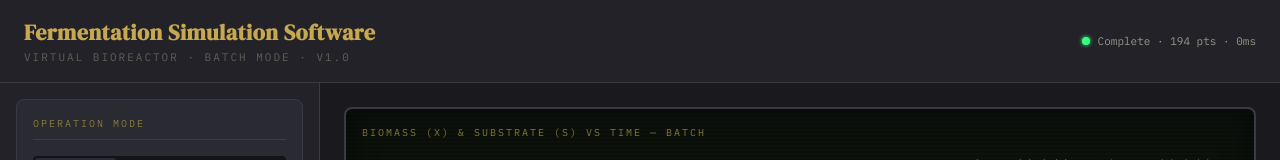
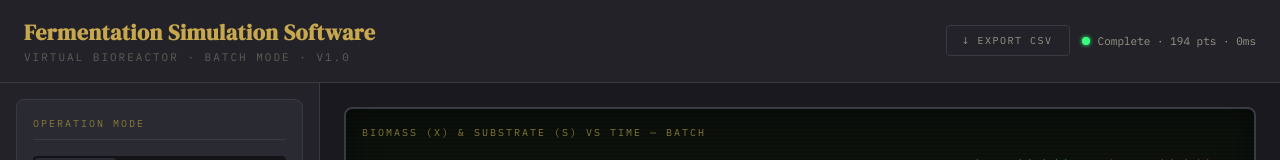
Before and after one commit to WisdomLota/fermentationSimulation, a React (Vite) app in the folder client/: page / in a window 1280 px wide. Shown: the top 160 px of the page. Built offline with nearby package versions, Linux system fonts and the light colour scheme.

Commit message:
export as CSV and hard refresh implemented

```diff
--- a/client/src/App.tsx
+++ b/client/src/App.tsx
@@ -15,6 +15,7 @@ import type {
   FedBatchConfig, ContinuousConfig,
 } from './types/simulation';
 import { DEFAULT_FEDBATCH_CONFIG, DEFAULT_CONTINUOUS_CONFIG } from './types/simulation';
+import { DataExport } from './components/DataExport';
 
 const DEFAULT_KINETICS: KineticParams = {
   muMax: 0.45, Ks: 1.5, alpha: 2.2, beta: 0.1, Yxs: 0.12, Yps: 0.46,
@@ -42,6 +43,7 @@ function App() {
   const [config, setConfig] = useState<SimConfig>(DEFAULT_CONFIG);
   const [fbConfig, setFbConfig] = useState<FedBatchConfig>(DEFAULT_FEDBATCH_CONFIG);
   const [cstConfig, setCstConfig] = useState<ContinuousConfig>(DEFAULT_CONTINUOUS_CONFIG);
+  const [resetCount, setResetCount] = useState(0);
 
   const { data, isRunning, error, runTime, dataPoints } = useSimulation({
     mode, kinetics, conditions, config,
@@ -66,11 +68,13 @@ function App() {
     setCstConfig(prev => ({ ...prev, [key]: value }));
   }, []);
   const handleReset = useCallback(() => {
+    setMode('batch');
     setKinetics(DEFAULT_KINETICS);
     setConditions(DEFAULT_CONDITIONS);
     setConfig(DEFAULT_CONFIG);
     setFbConfig(DEFAULT_FEDBATCH_CONFIG);
     setCstConfig(DEFAULT_CONTINUOUS_CONFIG);
+    setResetCount(c => c + 1);
   }, []);
   const handlePresetSelect = useCallback((c: ReactorConditions, cfg: SimConfig, fb?: FedBatchConfig, cst?: ContinuousConfig) => {
     setConditions(c); setConfig(cfg);
@@ -90,13 +94,16 @@ function App() {
             Virtual Bioreactor · {modeLabel} Mode · v1.0
           </div>
         </div>
-        <div className="status-indicator">
-          <div className={`status-dot ${isRunning ? 'running' : data ? 'complete' : ''}`} />
+        <div style={{ display: 'flex', alignItems: 'center', gap: '12px' }}>
+          {data && <DataExport data={data} mode={mode} />}
+          <div className="status-indicator">
+            <div className={`status-dot ${isRunning ? 'running' : data ? 'complete' : ''}`} />
           <span>
             {isRunning ? 'Simulating...'
               : data ? `Complete · ${dataPoints} pts · ${runTime}ms`
               : 'Ready'}
           </span>
+          </div>
         </div>
       </header>
 
@@ -116,7 +123,7 @@ function App() {
         {mode === 'continuous' && (
           <ContinuousControls config={cstConfig} muMax={kinetics.muMax} onChange={handleCstChange} />
         )}
-        <PresetSelector onSelect={handlePresetSelect} />
+        <PresetSelector key={resetCount} onSelect={handlePresetSelect} />
       </ControlPanel>
 
       <main className="viz-area">
--- /dev/null
+++ b/client/src/components/DataExport.tsx
@@ -0,0 +1,79 @@
+/**
+ * DataExport — Download simulation results as CSV
+ *
+ * Creates a downloadable CSV file with all time-series data
+ * and summary statistics. Researchers can then import this
+ * into Excel, MATLAB, or Python for further analysis.
+ */
+
+import React, { useCallback } from 'react';
+import type { SimulationOutput } from '../types/simulation';
+
+interface DataExportProps {
+  data: SimulationOutput;
+  mode: string;
+}
+
+export const DataExport: React.FC<DataExportProps> = ({ data, mode }) => {
+  const handleExportCSV = useCallback(() => {
+    // Build CSV header
+    const headers = ['Time (h)', 'Biomass X (g/L)', 'Substrate S (g/L)', 'Product P (g/L)', 'Growth Rate μ (1/h)'];
+    const rows = data.time.map((t, i) =>
+      [t.toFixed(4), data.biomass[i].toFixed(4), data.substrate[i].toFixed(4),
+       data.product[i].toFixed(4), data.growthRate[i].toFixed(6)].join(',')
+    );
+
+    // Add summary section
+    const summary = [
+      '', '',
+      'SUMMARY',
+      `Mode,${mode}`,
+      `Final Biomass (g/L),${data.summary.finalBiomass.toFixed(4)}`,
+      `Final Ethanol (g/L),${data.summary.finalEthanol.toFixed(4)}`,
+      `Residual Substrate (g/L),${data.summary.residualSubstrate.toFixed(4)}`,
+      `Yield Efficiency (%),${data.summary.yieldEfficiency.toFixed(2)}`,
+      `Peak Growth Rate (1/h),${data.summary.peakGrowthRate.toFixed(6)}`,
+      data.summary.time90 !== null ? `Time to 90% Consumption (h),${data.summary.time90.toFixed(2)}` : '',
+    ];
+
+    const csv = [headers.join(','), ...rows, ...summary].join('\n');
+
+    // Download
+    const blob = new Blob([csv], { type: 'text/csv;charset=utf-8;' });
+    const url = URL.createObjectURL(blob);
+    const link = document.createElement('a');
+    link.href = url;
+    link.download = `fermentation_${mode}_${new Date().toISOString().slice(0, 10)}.csv`;
+    link.click();
+    URL.revokeObjectURL(url);
+  }, [data, mode]);
+
+  return (
+    <button
+      onClick={handleExportCSV}
+      style={{
+        padding: '8px 16px',
+        background: 'transparent',
+        color: 'var(--text-secondary)',
+        border: '1px solid var(--panel-border)',
+        borderRadius: '4px',
+        fontFamily: 'var(--font-mono)',
+        fontSize: '10px',
+        textTransform: 'uppercase',
+        letterSpacing: '1.5px',
+        cursor: 'pointer',
+        transition: 'all 0.15s ease',
+      }}
+      onMouseOver={e => {
+        (e.target as HTMLElement).style.borderColor = 'var(--brass-muted)';
+        (e.target as HTMLElement).style.color = 'var(--brass-light)';
+      }}
+      onMouseOut={e => {
+        (e.target as HTMLElement).style.borderColor = 'var(--panel-border)';
+        (e.target as HTMLElement).style.color = 'var(--text-secondary)';
+      }}
+    >
+      ↓ Export CSV
+    </button>
+  );
+};
```
